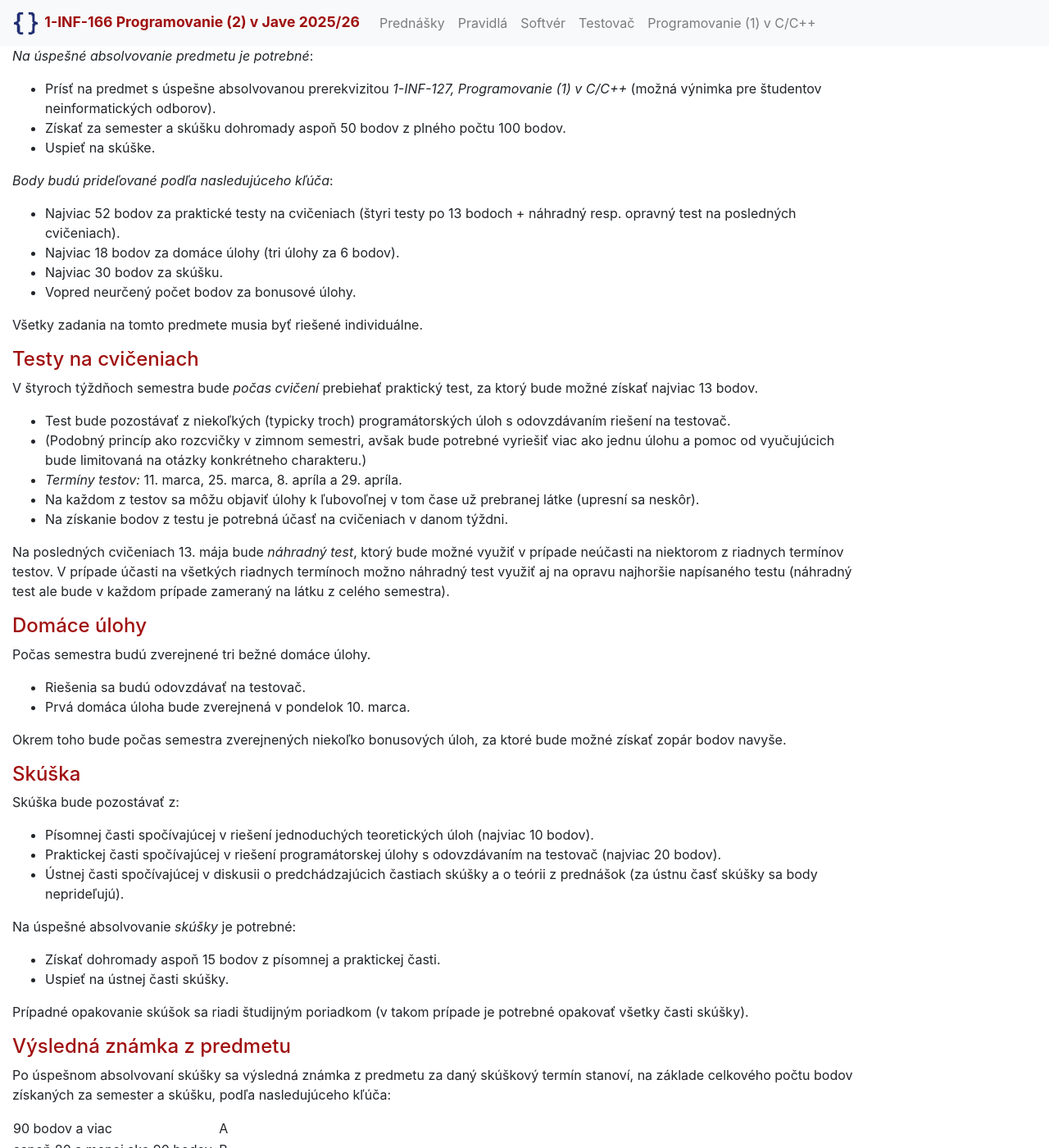
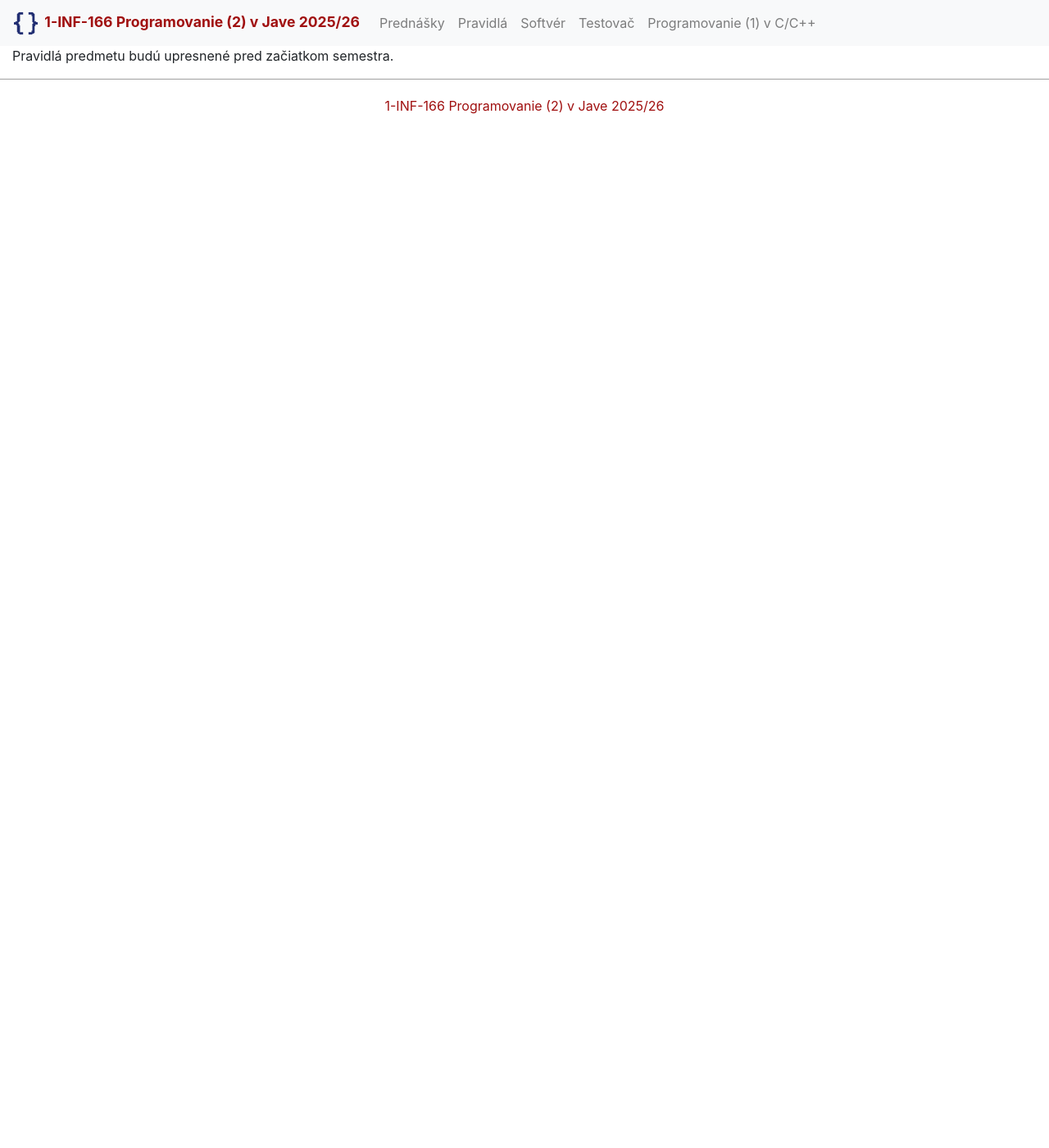
Before and after one commit to dcs-fmph/prog2, a Jekyll site: the page built from notes/Pravidla.md, in a window 1280 px wide and 1400 px high. Shown: the whole window at 82% size. Built offline with Jekyll 4.4.1, drawn with Linux system fonts in a browser that asks for light colours; nearby versions of some CDN libraries; our own code applies the rules of GitHub Pages for plain Markdown files; some of the changed text lies outside the part shown.

Commit message:
Update Pravidla.md

```diff
--- a/notes/Pravidla.md
+++ b/notes/Pravidla.md
@@ -2,7 +2,9 @@
 title: Pravidlá
 ---
 
-*Na úspešné absolvovanie predmetu je potrebné*:
+Pravidlá predmetu budú upresnené pred začiatkom semestra.
+
+<!--*Na úspešné absolvovanie predmetu je potrebné*:
 
 * Prísť na predmet s úspešne absolvovanou prerekvizitou *1-INF-127, Programovanie (1) v C/C++* (možná výnimka pre študentov neinformatických odborov).
 * Získať za semester a skúšku dohromady aspoň 50 bodov z plného počtu 100 bodov.
@@ -65,4 +67,4 @@ Po úspešnom absolvovaní skúšky sa výsledná známka z predmetu za daný sk
 | menej ako 50 bodov            || FX |
 
 
-Táto známka môže byť na základe ústnej časti skúšky pozmenená o jeden stupeň (ale nikdy nie z FX na inú známku). V prípade neúspechu na skúške získava študent v rámci daného skúškového termínu hodnotenie FX.
+Táto známka môže byť na základe ústnej časti skúšky pozmenená o jeden stupeň (ale nikdy nie z FX na inú známku). V prípade neúspechu na skúške získava študent v rámci daného skúškového termínu hodnotenie FX.-->
```
